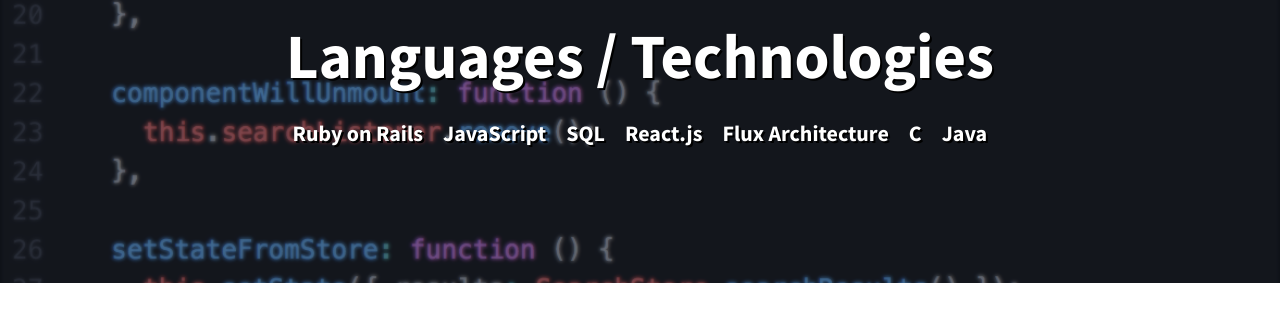
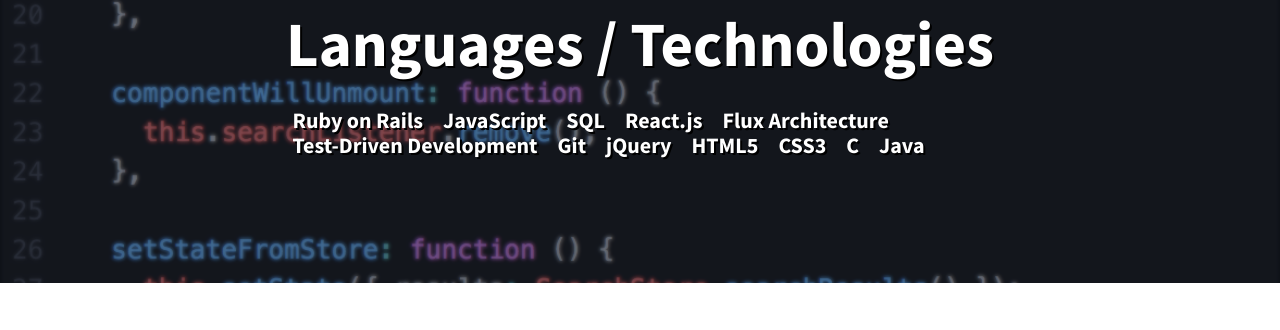
Before and after one commit to samkjohns/samkjohns.github.io, a plain HTML site: page index.html in a window 1280 px wide. Shown: the part 1287-1617 px from the top of the page. Drawn offline with Linux system fonts and the light colour scheme.

Commit message:
Adds skills

```diff
--- a/index.html
+++ b/index.html
@@ -101,6 +101,11 @@
                 <li>SQL</li>
                 <li>React.js</li>
                 <li>Flux Architecture</li>
+                <li>Test-Driven Development</li>
+                <li>Git</li>
+                <li>jQuery</li>
+                <li>HTML5</li>
+                <li>CSS3</li>
                 <li>C</li>
                 <li>Java</li>
               </ul>
```
